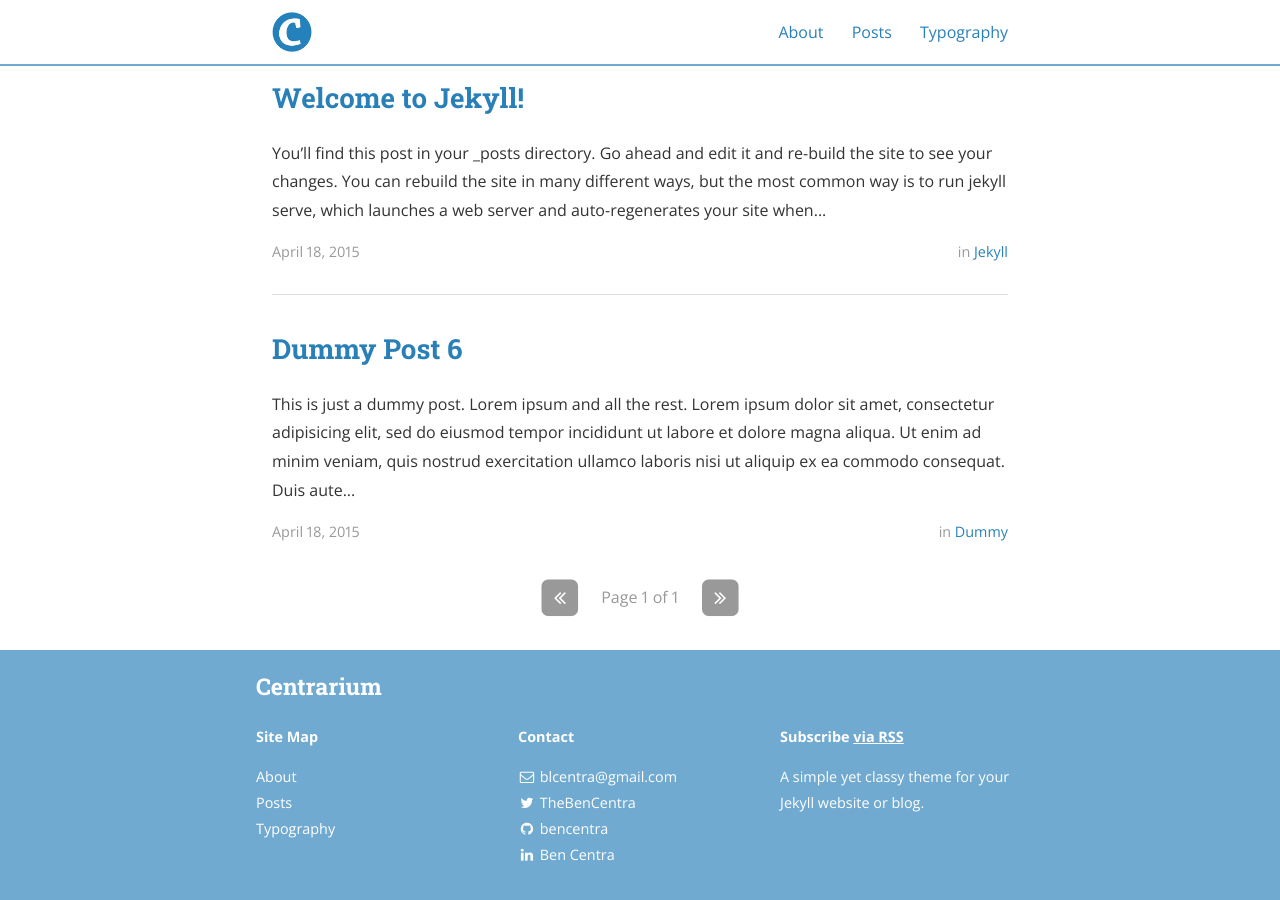
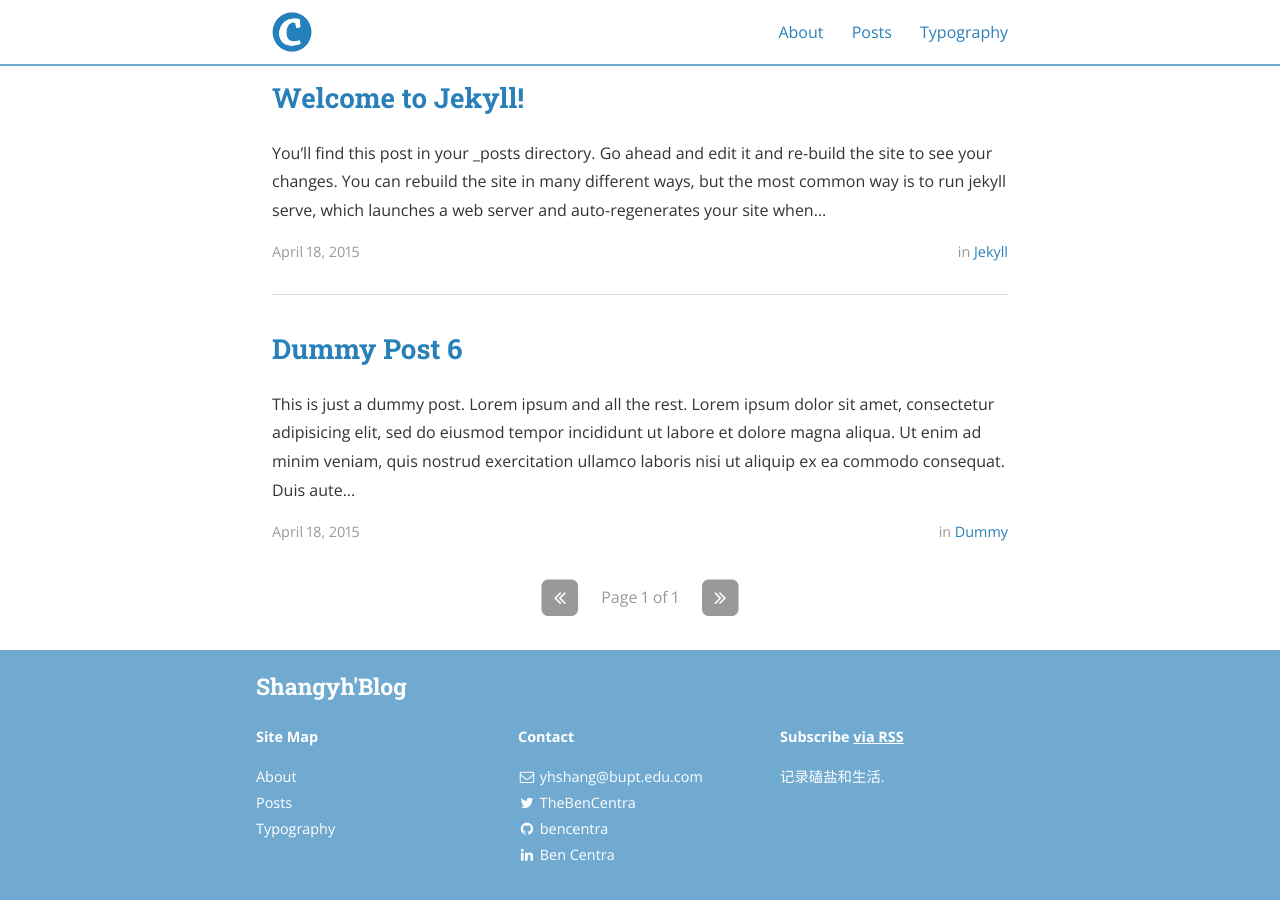
Before and after one commit to RobustGoose/biggoose.github.io, a Jekyll site: the page built from index.html, in a window 1280 px wide and 900 px high, scrolled down 995 px. Built offline with Jekyll 4.4.1, drawn with Linux system fonts in a browser that asks for light colours; nearby versions of some CDN libraries; the list of posts is cut into pages by our own code; some of the changed text lies outside the part shown.

Commit message:
Update _config.yml

```diff
--- a/_config.yml
+++ b/_config.yml
@@ -9,12 +9,12 @@ exclude:
   - "/vendor/"
 
 # Site settings
-title: Centrarium
-subtitle: "A simple yet classy theme for your Jekyll website or blog"
-email: blcentra@gmail.com
-name: Ben Centra
+title: Shangyh'Blog
+subtitle: "WW"
+email: yhshang@bupt.edu.com
+name: Y.H.Shang
 description: >
-  A simple yet classy theme for your Jekyll website or blog.
+  记录磕盐和生活.
 # Base URL of site (i.e. /blog). It should always start with a slash,
 # and never end with a slash. Set it to a blank value if hosting at the
 # root of your server.
```
